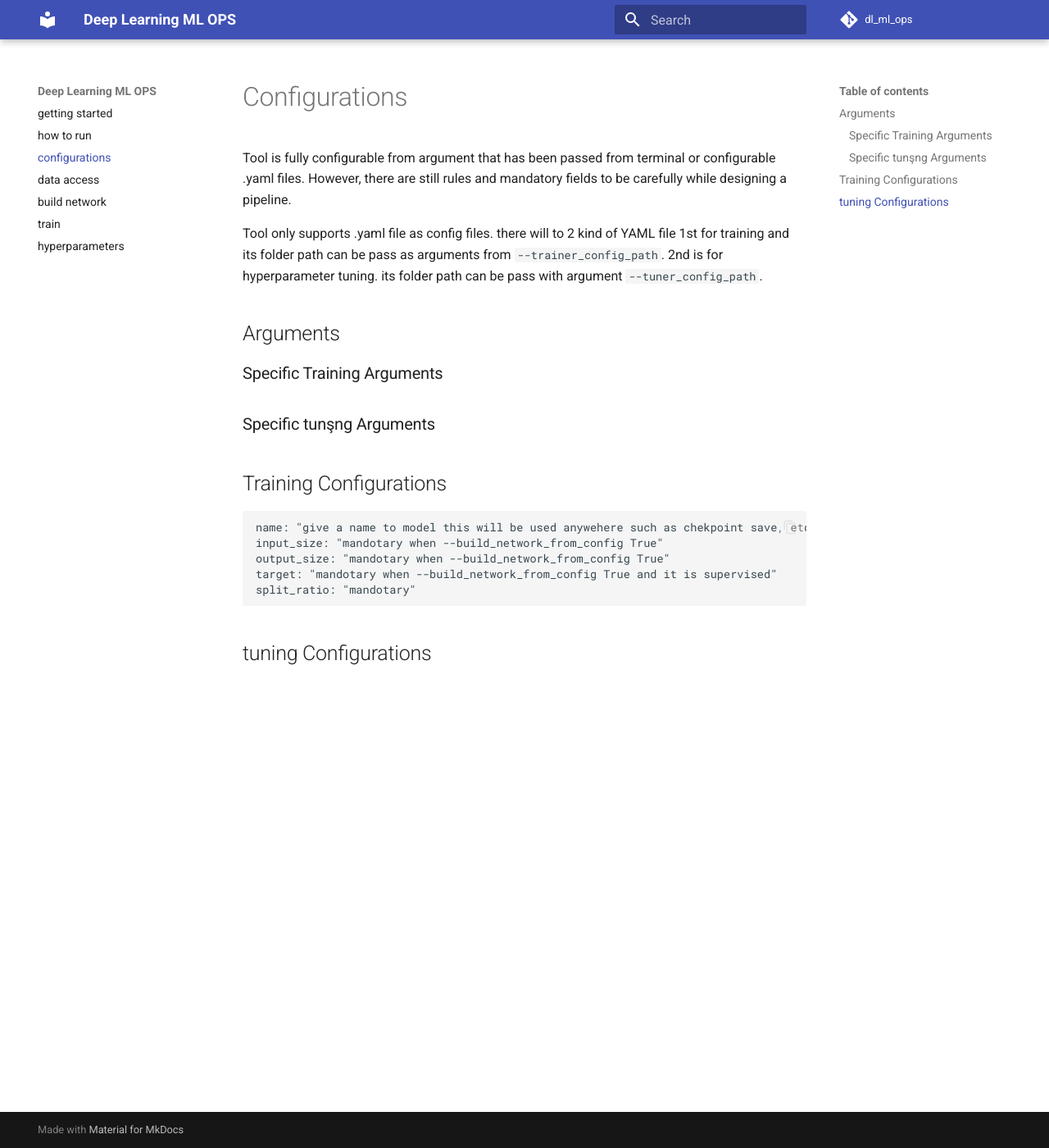
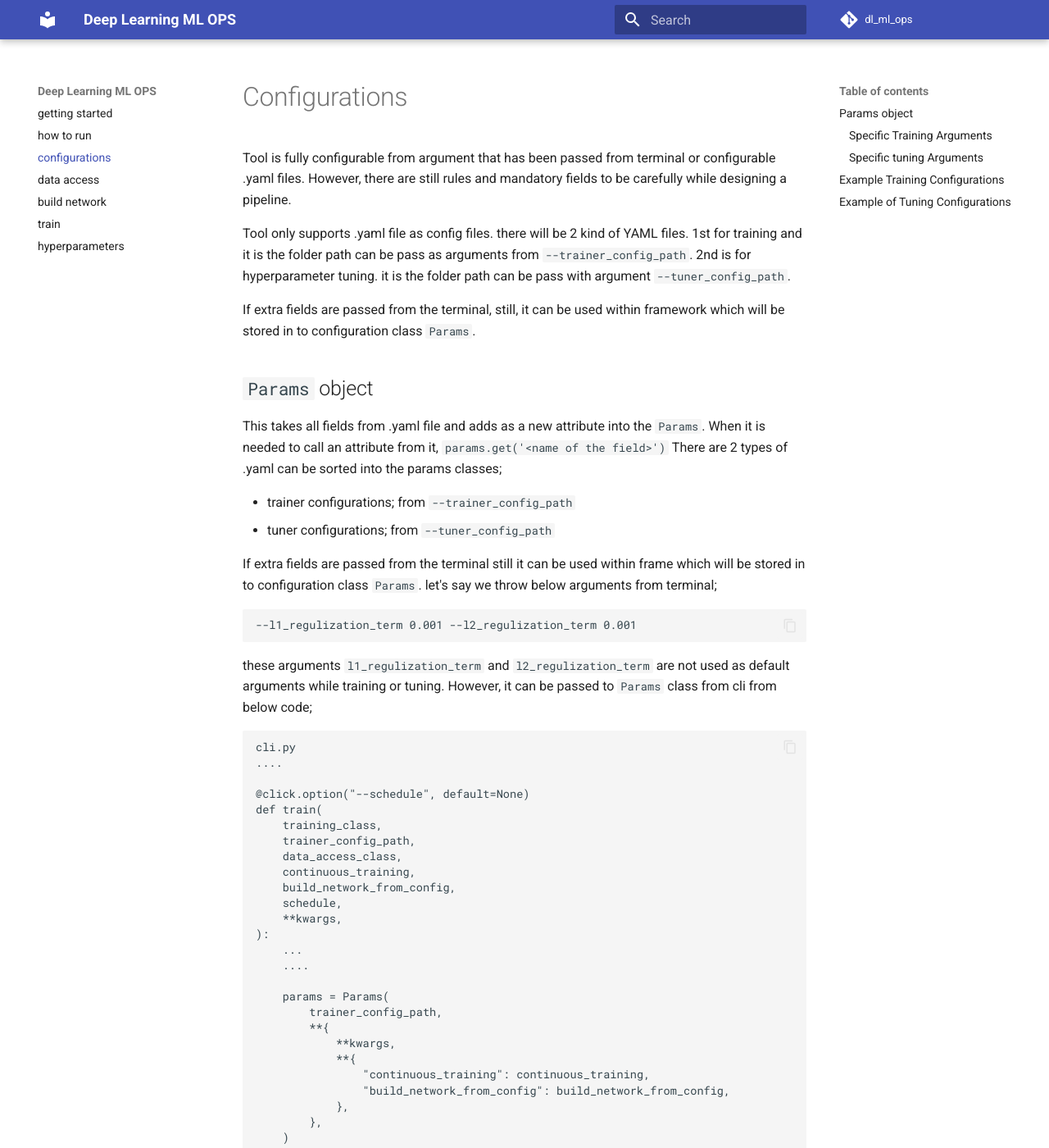
Before and after one commit to caglanakpinar/dl_ml_ops, an MkDocs documentation site: the page built from docs/params.md, in a window 1280 px wide and 1400 px high. Shown: the whole window at 82% size. Built offline with MkDocs 1.6.1 and Material for MkDocs 9.7.7, drawn with Linux system fonts in a browser that asks for light colours; comment, search, counter and statistics services are not loaded; some of the changed text lies outside the part shown.

Commit message:
Update params.md

````diff
--- a/docs/params.md
+++ b/docs/params.md
@@ -3,16 +3,65 @@
 Tool is fully configurable from argument that has been passed from terminal or configurable .yaml files.
 However, there are still rules and mandatory fields to be carefully while designing a pipeline.
 
-Tool only supports .yaml file as config files. there will to 2 kind of YAML file 1st for training and its folder path can be pass as arguments from `--trainer_config_path`.
-2nd is for hyperparameter tuning. its folder path can be pass with argument `--tuner_config_path`.
+Tool only supports .yaml file as config files.
+there will be 2 kind of YAML files. 1st for training and it is the  folder path can be pass as arguments from `--trainer_config_path`.
+2nd is for hyperparameter tuning. it is the folder path can be pass with argument `--tuner_config_path`.
 
-## Arguments
+If extra fields are passed from the terminal, still, it can be used within framework which will be stored in to configuration class `Params`.
+
+## `Params` object
+
+This takes all fields from .yaml file and adds as a new attribute into the `Params`.
+When it is needed to call an attribute from it, `params.get('<name of the field>')`
+There are 2 types of .yaml can be sorted into the params classes;
+
+- trainer configurations; from `--trainer_config_path`
+- tuner configurations; from `--tuner_config_path`
+
+If extra fields are passed from the terminal still it can be used within frame which will be stored in to configuration class `Params`.
+let's say we throw below arguments from terminal;
+
+```
+--l1_regulization_term 0.001 --l2_regulization_term 0.001
+```
+these arguments `l1_regulization_term` and `l2_regulization_term` are not used as default arguments while training or tuning.
+However, it can be passed to `Params` class from cli from below code;
+
+```
+
+cli.py
+....
+
+@click.option("--schedule", default=None)
+def train(
+    training_class,
+    trainer_config_path,
+    data_access_class,
+    continuous_training,
+    build_network_from_config,
+    schedule,
+    **kwargs,
+):
+    ...
+    ....
+
+    params = Params(
+        trainer_config_path,
+        **{
+            **kwargs,
+            **{
+                "continuous_training": continuous_training,
+                "build_network_from_config": build_network_from_config,
+            },
+        },
+    )
+```
+all arguments from terminal will be captured and available on `kwargs` on cli.
+
 
 ### Specific Training Arguments
 
-### Specific tunşng Arguments
-
-## Training Configurations
+Above fields are mandatory depending on your model architect.
 
 ```
 name: "give a name to model this will be used anywehere such as chekpoint save, etc"
@@ -20,7 +69,66 @@ input_size: "mandotary when --build_network_from_config True"
 output_size: "mandotary when --build_network_from_config True"
 target: "mandotary when --build_network_from_config True and it is supervised"
 split_ratio: "mandotary"
+metrics: "metrics that will be used for "
+```
+
+### Specific tuning Arguments
+
+Above fields are mandatory depending on your model architect.
+
+```
+max_trials: "number of maximum trials for tune parameterss"
+```
+
+## Example Training Configurations
+
+example for training .yaml file
+```
+activation: relu
+activation_output: sigmoid
+batch_size: 64
+checkpoint_monitor: accuracy
+checkpoint_save_frequency: 5
+data_url: https://storage.googleapis.com/tf-datasets/titanic/train.csv
+dropout: 0.0
+epochs: 10
+h_layers: 3
+input_size: 33
+l1: 0.0001
+l2: 0.0001
+loss: binary_crossentropy
+lr: 0.0004
+metrics:
+- accuracy
+name: BINARY_CLASSIFICATION
+optimizer: adam
+output_size: 1
+target: alone
+units: 16
+use_bias: false
 
 ```
 
-## tuning Configurations
+each fields above will be added to `Params` class.
+
+
+## Example of Tuning Configurations
+
+fields are in tuning .yaml file has to be found in training .yaml file.
+each field of values must return list. each trial selected value from the list will be used for tuning.
+
+```
+lr:
+  - 0.0001
+  - 0.0002
+  - 0.0003
+  - 0.0004
+  - 0.0005
+max_trials: 5
+h_layers:
+  - 5
+  - 4
+  - 3
+```
+
+`lr` and `h_layers` will be tuned regarding of given list of values.
````
